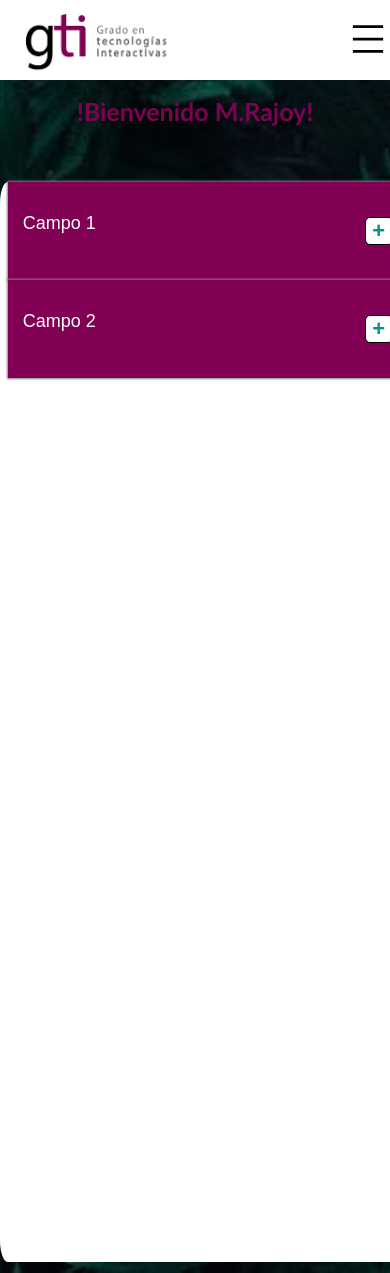
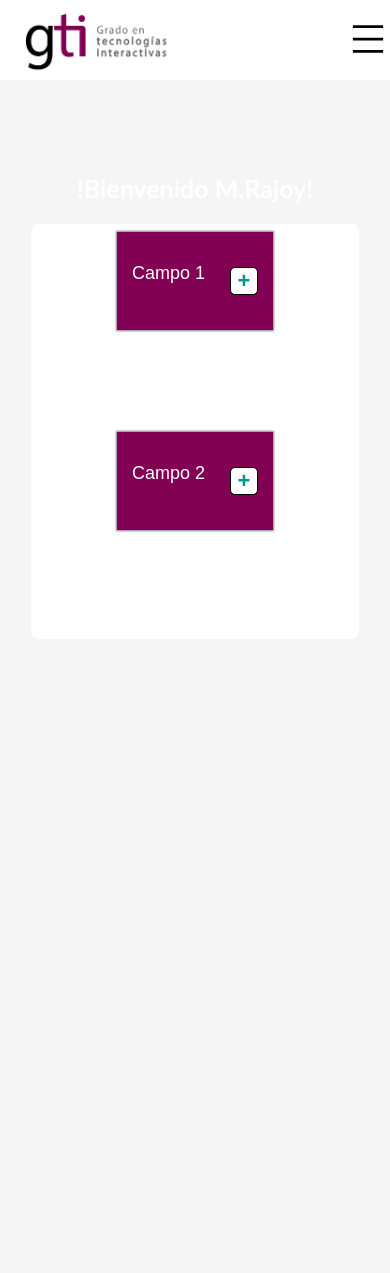
Before and after one commit to Foxpeet/ProyectoWebBueno, a PHP site: page /src/userPage.html in a window 390 px wide. After the commit the page ends 532 px from the top, so only its background shows below. Run offline with PHP 8.4, Linux system fonts and the light colour scheme.

Commit message:
Update estilo-userPage.css
actualizado

```diff
--- a/css/estilo-userPage.css
+++ b/css/estilo-userPage.css
@@ -1,39 +1,73 @@
-.User{
-    display:flex;
+.user{
     width: 100%;
-    height:1200px;
+    height: 1000px;
     margin: 0 auto;
-    flex-wrap: wrap;
     background-image:url("../images/img_Campo1/fondo_userPage.jpg");
     background-position: center;
+}
+
+.cuadro{
+    height: 70%;
+    max-width: 100%;
+    width: 80%;
+    padding-top: 2%;
+    padding-right: 2%;
+    padding-bottom: 2%;
+    display: flex;
+    flex-direction: row;
+    gap: 0;
 
 }
-
-#cuadro{
-    height: 90%;
-    width: 100%;
+#titulo-User{
+    margin-top: 100px;
+    font-size: 25px;
+    color: white;
 }
 
-#titulo-User{
+#parte_derecha_y_abajo{
+    width: 50%;
+}
+#parte_izquierda_y_arriba {
+    width: 50%;
     display: flex;
-    justify-content: center;
-    font-size: 420sx;
+    flex-wrap: wrap;
 }
 
-form{
-    display: flex;
-    height: 100%;
-    width: 100%;
-    flex-direction: column;
+@media(max-width:700px){
+    .cuadro{
+        flex-direction: column;
+    }
+
+    #parte_derecha_y_abajo {
+        width: 100%;
+        height: 28%;
+    }
+
+    #parte_izquierda_y_arriba {
+        width: 100%;
+        height: 72%;
+        display: flex;
+        flex-wrap: wrap;
+    }
+
+    .cuadro img {
+        display: none;
+        width: 80%;
+        height: 10%;
+        align-items: flex-end;
+    }
+
+    .cont-menu {
+        height: 200px;
+    }
 }
-
 /* Comienzo Menú acordeón */
 
 
 .cont-menu{
-    width: 400px;
     margin: 0 auto;
     align-items: center;
+    width: 50%;
 }
 
 .cont-menu .cont-enlace{
@@ -90,10 +124,28 @@
     border: 1px solid grey;
 
 }
+#mapa {
+    width: 100%;
+    margin: 0 auto;
+    height: 70%;
+    background-color: blue;
+}
 
+#selector-parcelas {
+    width: 100%;
+    display: flex;
+    flex-direction: column;
+    gap: .5cm;
+}
 .cont-menu .cont-enlace .enlace button:hover{
-    background-color: #1a567e;
+    background-color: rgb(153, 152, 152);
     color: white;
-    cursor: pointer;
 }
 /* Final Menú acordeón */
+
+.cuadro img{
+    display: none;
+    width: 100%;
+    height: 70%;
+    align-self: flex-end;
+}
```
